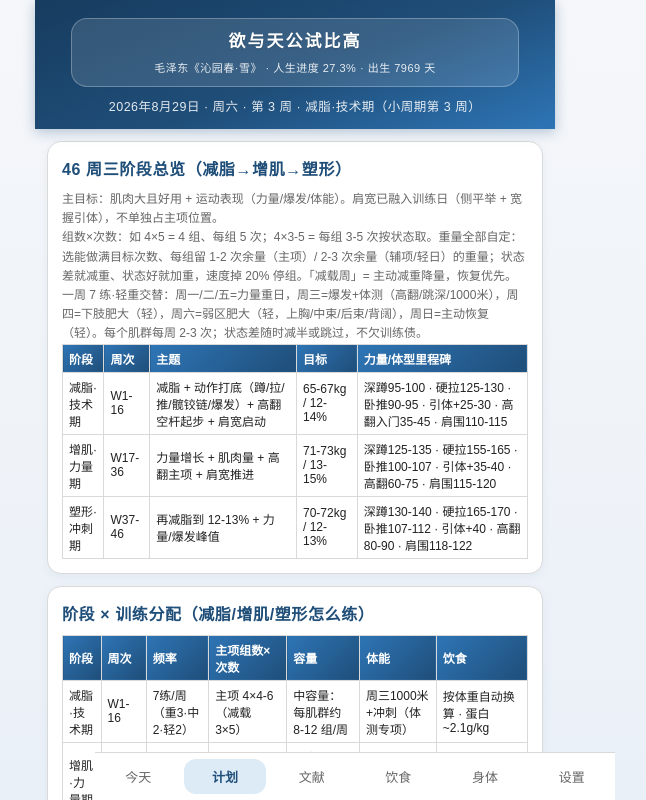
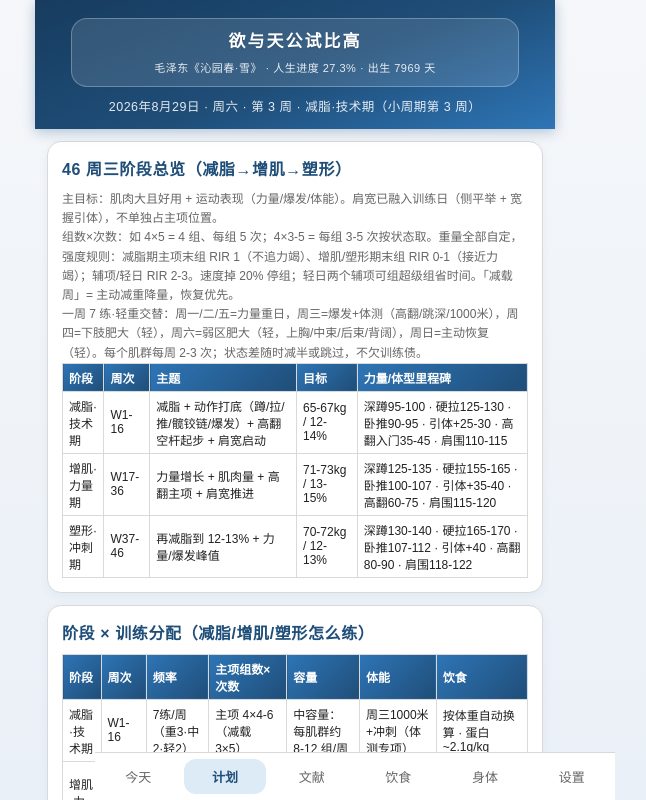
Before and after one commit to qqw655/yangyu-diary, a plain HTML site: page index.html in a window 1280 px wide. Both pictures are taken after a click on the button "计划". Shown: the top 800 px of the page, without its empty margins (345-991 px from the left). Drawn offline with Linux system fonts and the light colour scheme.

Commit message:
强度升级：主项末组RIR按阶段（减脂1/增肌塑形0-1）+轻日超级组省时间

```diff
--- a/index.html
+++ b/index.html
@@ -45,7 +45,7 @@
     <div class="card">
       <div class="card-title">46 周三阶段总览（减脂→增肌→塑形）</div>
       <p class="hint">主目标：肌肉大且好用 + 运动表现（力量/爆发/体能）。肩宽已融入训练日（侧平举 + 宽握引体），不单独占主项位置。</p>
-      <p class="hint">组数×次数：如 4×5 = 4 组、每组 5 次；4×3-5 = 每组 3-5 次按状态取。重量全部自定：选能做满目标次数、每组留 1-2 次余量（主项）/ 2-3 次余量（辅项/轻日）的重量；状态差就减重、状态好就加重，速度掉 20% 停组。「减载周」= 主动减重降量，恢复优先。</p>
+      <p class="hint">组数×次数：如 4×5 = 4 组、每组 5 次；4×3-5 = 每组 3-5 次按状态取。重量全部自定，强度规则：减脂期主项末组 RIR 1（不追力竭）、增肌/塑形期末组 RIR 0-1（接近力竭）；辅项/轻日 RIR 2-3。速度掉 20% 停组；轻日两个辅项可组超级组省时间。「减载周」= 主动减重降量，恢复优先。</p>
       <p class="hint">一周 7 练·轻重交替：周一/二/五=力量重日，周三=爆发+体测（高翻/跳深/1000米），周四=下肢肥大（轻），周六=弱区肥大（轻，上胸/中束/后束/背阔），周日=主动恢复（轻）。每个肌群每周 2-3 次；状态差随时减半或跳过，不欠训练债。</p>
       <table class="mini-table" id="phaseTable"></table>
     </div>
```
